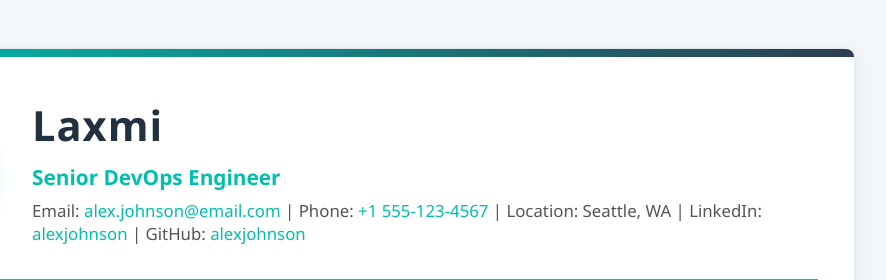
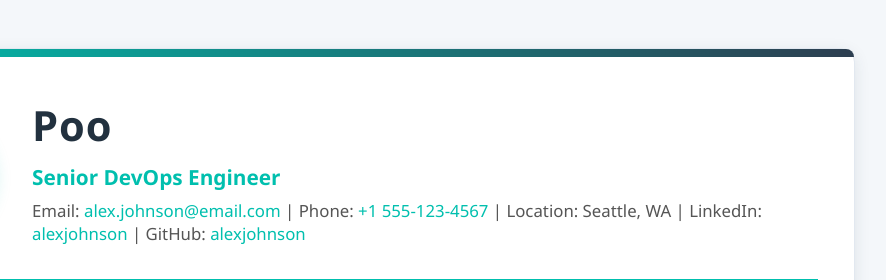
Before and after one commit to LaxmiSolanki/jenkins-cicd, a plain HTML site: page index.html in a window 1280 px wide. Shown: the top 280 px of the page, 297-1183 px from the left. Drawn offline with Linux system fonts and the light colour scheme.

Commit message:
Update index.html

```diff
--- a/index.html
+++ b/index.html
@@ -202,7 +202,7 @@
         <header>
             <img src="https://randomuser.me/api/portraits/men/32.jpg" alt="Avatar" class="avatar">
             <div>
-                <div class="title">Laxmi</div>
+                <div class="title">Poo</div>
                 <div class="subtitle">Senior DevOps Engineer</div>
                 <div class="contact">
                     <span>Email: <a href="mailto:alex.johnson@email.com">alex.johnson@email.com</a></span> |
```
